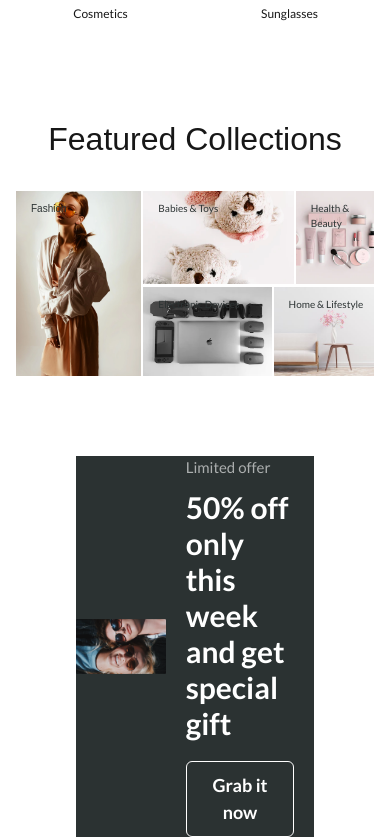
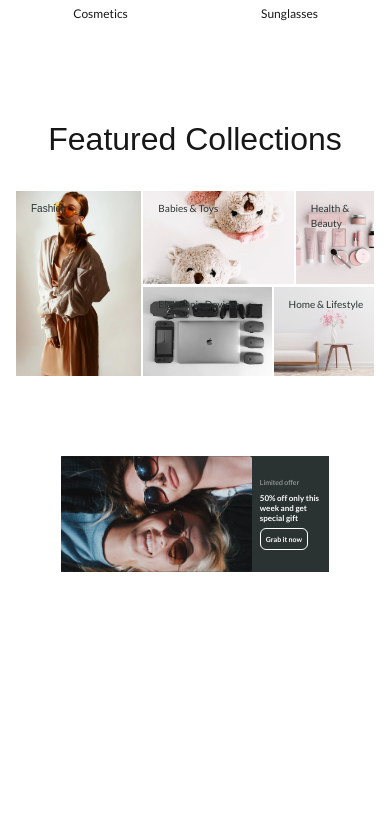
Before and after one commit to kushandesilva59/clothes-shop, a Next.js app: page / in a window 390 px wide. Shown: the part 2011-2848 px from the top of the page. After the commit the page ends 2583 px from the top, so only its background shows below. Built offline with nearby package versions, Linux system fonts and the light colour scheme; a web font is replaced by a local one.

Commit message:
update discount banner responsive

```diff
--- a/src/app/components/DiscountBanner/DiscountBanner.jsx
+++ b/src/app/components/DiscountBanner/DiscountBanner.jsx
@@ -13,7 +13,7 @@ const DiscountBanner = () => {
   return (
     <div className="max-w-7xl mx-auto px-4 sm:px-6 lg:px-8 relative flex justify-center">
       <div
-        className={`flex items-center justify-between w-2/3 ${lato.className} ${styles.discountBox}`}
+        className={`flex items-center justify-between lg:w-2/3 w-3/4 ${lato.className} ${styles.discountBox}`}
       >
         <div>
           <Image
@@ -23,7 +23,7 @@ const DiscountBanner = () => {
             alt="discount_image"
           />
         </div>
-        <div className="flex flex-col items-start px-5">
+        <div className={`flex flex-col items-start px-5 ${styles.label}`}>
           <p className={styles.subtitle}>Limited offer</p>
           <h6 className={styles.title}>
             50% off only this week and get special gift
--- a/src/app/styles/DiscountBanner.module.css
+++ b/src/app/styles/DiscountBanner.module.css
@@ -24,3 +24,25 @@
     padding: 10px;
     border-radius: 6px;
 }
+
+@media (max-width: 600px){
+
+    .label{
+        padding: 0 8px;
+    }
+
+    .title{
+        font-size: 8px;
+        line-height: 10px;
+        padding: 5px 0;
+    }
+
+    .subtitle{
+        font-size: 7px;
+    }
+
+    .button{
+        font-size: 7px;
+        padding: 5px;
+    }
+}
```
